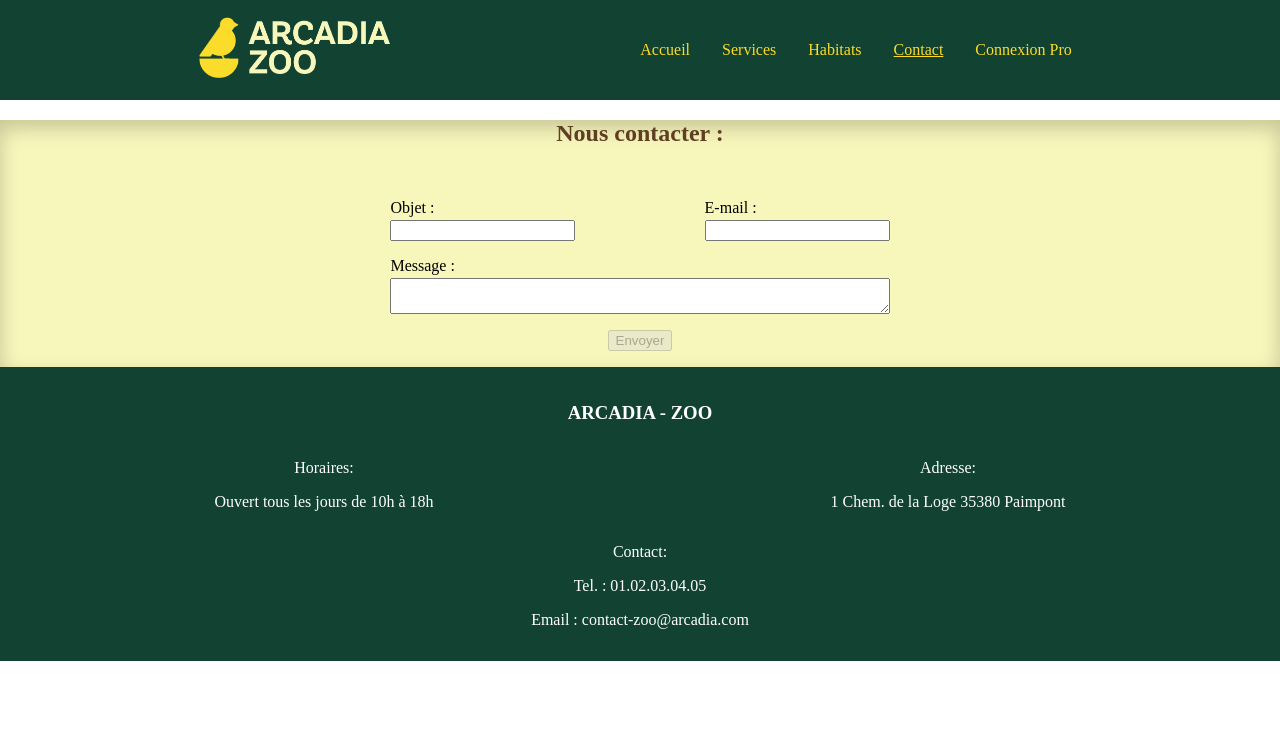
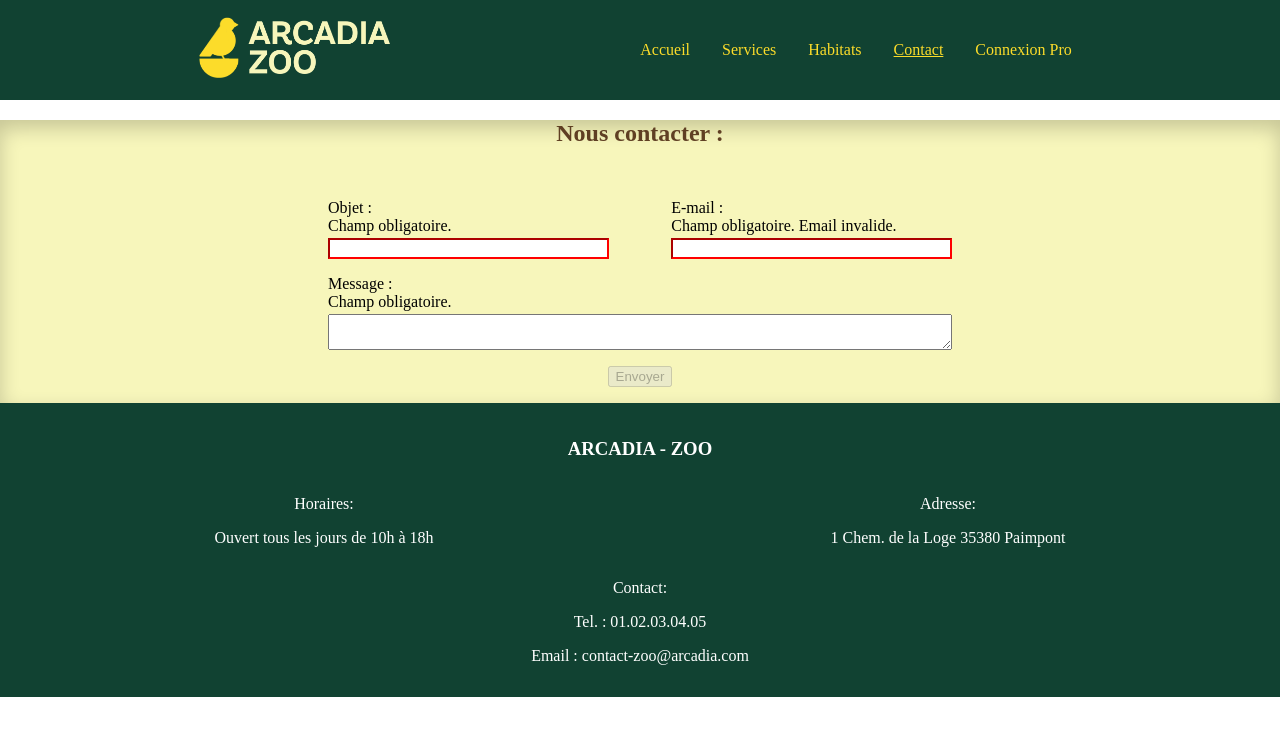
Before and after one commit to Incultis/Arcadia-zoo, a React (Create React App) app: page /contact in a window 1280 px wide. Shown: the top 736 px of the page. Built offline with nearby package versions, Linux system fonts and the light colour scheme.

Commit message:
correction de la logique de validation du formulaire + ajout de commentaires

```diff
--- a/src/components/pages/Contact.js
+++ b/src/components/pages/Contact.js
@@ -3,29 +3,46 @@ import styles from "../pages/styles/Form.module.css"
 import Input from "../shared/Input";
 import Textarea from "../shared/Textarea";
 import { useEffect, useState } from "react";
-
+// Page de formulaire de contact
 export default function Contact() {
+    //State {boolean} pour activer/désactiver le bouton de soumission du formulaire.
     const [isValid, setIsValid] = useState(false);
+    //State {object} contient les information entrées par l'utilisateur.
     const [formData, setFormData] = useState({
         object: "",
         email: "",
         message: ""
     });
 
+    const [errorsForm, setErrorsForm] = useState({
+        object: false,
+        email: false,
+        message: false
+    });
+    const isFullAndValid = (dataName, dataValue) => {
+        setErrorsForm({ ...errorsForm, [dataName]: (dataValue.trim() && dataName !== "email") })
+
+        if (dataName === "email") {
+            setErrorsForm({ ...errorsForm, [dataName]: (/\S+@\S+\.\S+/.test(dataValue.trim())) })
+
+        }
+
+    }
+    //useEffect pour contrôler la validation du formulaire à chaque changement de errorsForm
     useEffect(() => {
-        setIsValid(formData.object.trim() && formData.email.trim() && /\S+@\S+\.\S+/.test(formData.email) && formData.message.trim())
-    }, [formData])
+        setIsValid(errorsForm.object && errorsForm.email && errorsForm.message)
+    }, [errorsForm])
 
-
+    // Fonction qui met à jour le State formData, branché avec un "onChange" sur les inputs.
     const handleInput = (e) => {
-        // console.log("actif")
         const { name, value } = e.target;
+        isFullAndValid(name, value);
         setFormData({ ...formData, [name]: value });
     }
-
+    //Fonction d'envoie des données du formulaire.
     const handleSubmit = (e) => {
         e.preventDefault();
-        console.log("Données envoyées", formData)
+        console.log("Données envoyées", formData) // simulation envoie
     }
 
     return <main>
@@ -34,10 +51,11 @@ export default function Contact() {
             <form className={styles.containerForm} onSubmit={handleSubmit} >
                 <div className={styles.containerInputs}>
                     <div className={styles.inputRow}>
-                        <Input label="Objet" name="object" type="text" onChange={handleInput} />
-                        <Input label="E-mail" name="email" type="email" onChange={handleInput} />
+                        <Input label="Objet" name="object" type="text" onChange={handleInput} errors={errorsForm.object} />
+                        <Input label="E-mail" name="email" type="email" onChange={handleInput} errors={errorsForm.email} />
                     </div>
-                    <Textarea label="Message" name="message" onChange={handleInput} />
+                    <Textarea label="Message" name="message" onChange={handleInput} errors={errorsForm.message} />
+
                 </div>
                 <button type="submit" disabled={!isValid}>Envoyer</button>
             </form>
--- a/src/components/pages/styles/Form.module.css
+++ b/src/components/pages/styles/Form.module.css
@@ -5,17 +5,25 @@
     box-sizing: border-box;
 }
 
-.containerLabel {
+.containerLabelInput,
+.containerLabelTextarea {
     display: flex;
     flex-direction: column;
     align-items: flex-start;
+    width: 100%;
 }
+
+.containerLabelInput {
+    width: 45%;
+}
+
 
 .inputRow {
     display: flex;
     width: 100%;
     justify-content: space-between;
     margin-bottom: 1rem;
+
 }
 
 @media (max-width: 760px) {
@@ -32,8 +40,9 @@
 }
 
 .containerInputs {
-    width: 40%;
-    margin: 1rem;
+    width: 50%;
+    padding: 1rem;
+
 }
 
 @media (max-width: 1020px) {
@@ -41,3 +50,11 @@
         width: 100%;
     }
 }
+
+.errorInput {
+    border-color: red;
+}
+
+.validInput {
+    border-color: green;
+}
--- a/src/components/shared/Input.js
+++ b/src/components/shared/Input.js
@@ -1,10 +1,17 @@
 import styles from "../pages/styles/Form.module.css"
 
-export default function Input({ label, type, name, onChange }) {
+/* param:
+        -label {string} Nom du label
+        -type {string} Type de l'input
+        -name {string} Attribut "name" de l'input
+        -onChange {callBack} fonction d'événement sur l'input
+        -errors {boolean} Valide ou non les informations saisie
+*/
+export default function Input({ label, type, name, onChange, errors }) {
 
-    return <label className={styles.containerLabel}>
-        {label} :
-        <input type={type} name={name} className={styles.inputField} onChange={onChange} />
+    return <label className={styles.containerLabelInput}>
+        {label} : {!errors && <span>Champ obligatoire. {name === "email" && "Email invalide."}</span>}
+        <input type={type} name={name} className={`${styles.inputField} ${!errors ? styles.errorInput : styles.validInput}`} onChange={onChange} />
     </label>
 
 }
--- a/src/components/shared/Textarea.js
+++ b/src/components/shared/Textarea.js
@@ -1,9 +1,15 @@
 import styles from "../pages/styles/Form.module.css"
 
-export default function Textarea({ label, name, onChange }) {
+/* param:
+        -label {string} Nom du label
+        -name {string} Attribut "name" de l'input
+        -onChange {callBack} fonction d'événement sur l'input
+        -errors {boolean} Valide ou non les informations saisie
+*/
+export default function Textarea({ label, name, onChange, errors }) {
 
-    return <label className={styles.containerLabel}>
-        {label} :
+    return <label className={styles.containerLabelTextarea}>
+        {label} : {!errors && <span>Champ obligatoire.</span>}
         <textarea name={name} className={styles.textareaField} onChange={onChange} />
     </label>
 
```
